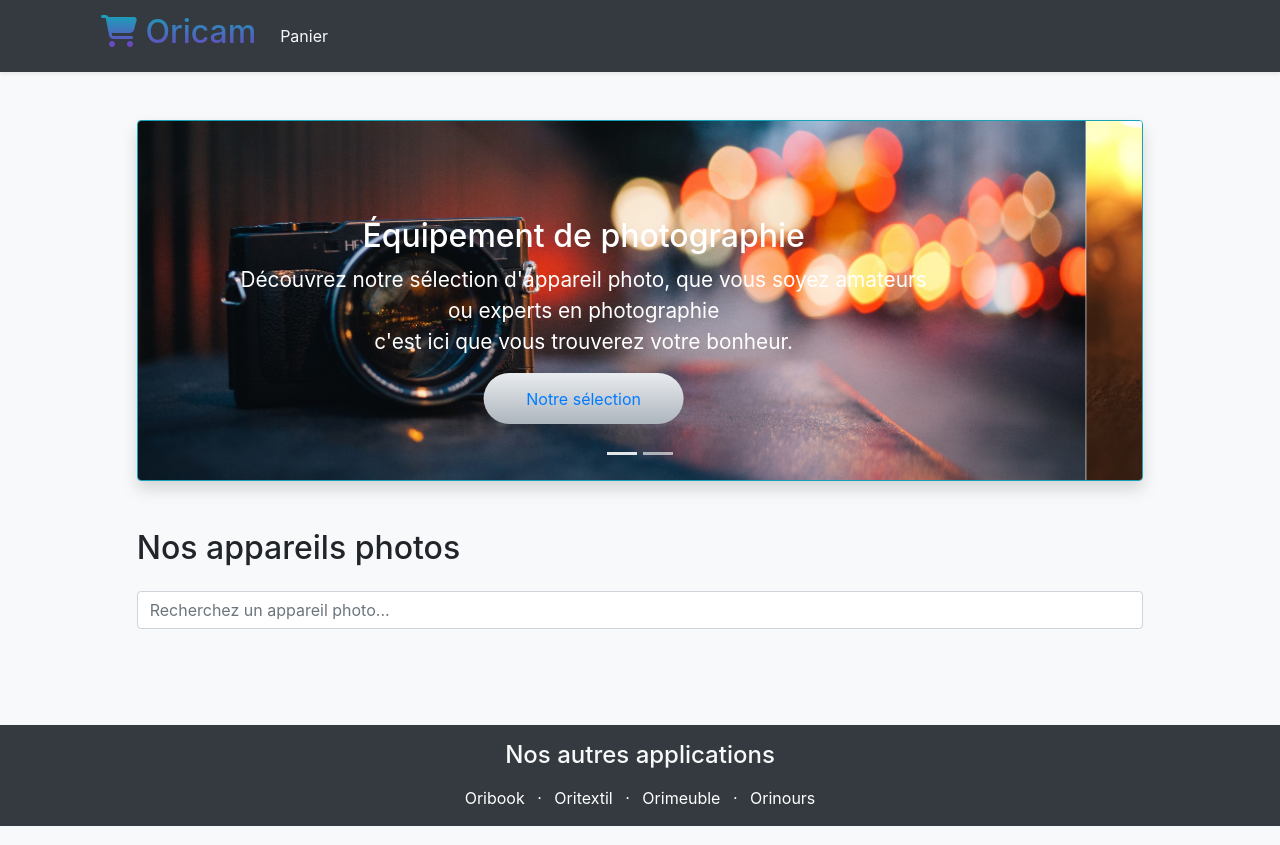
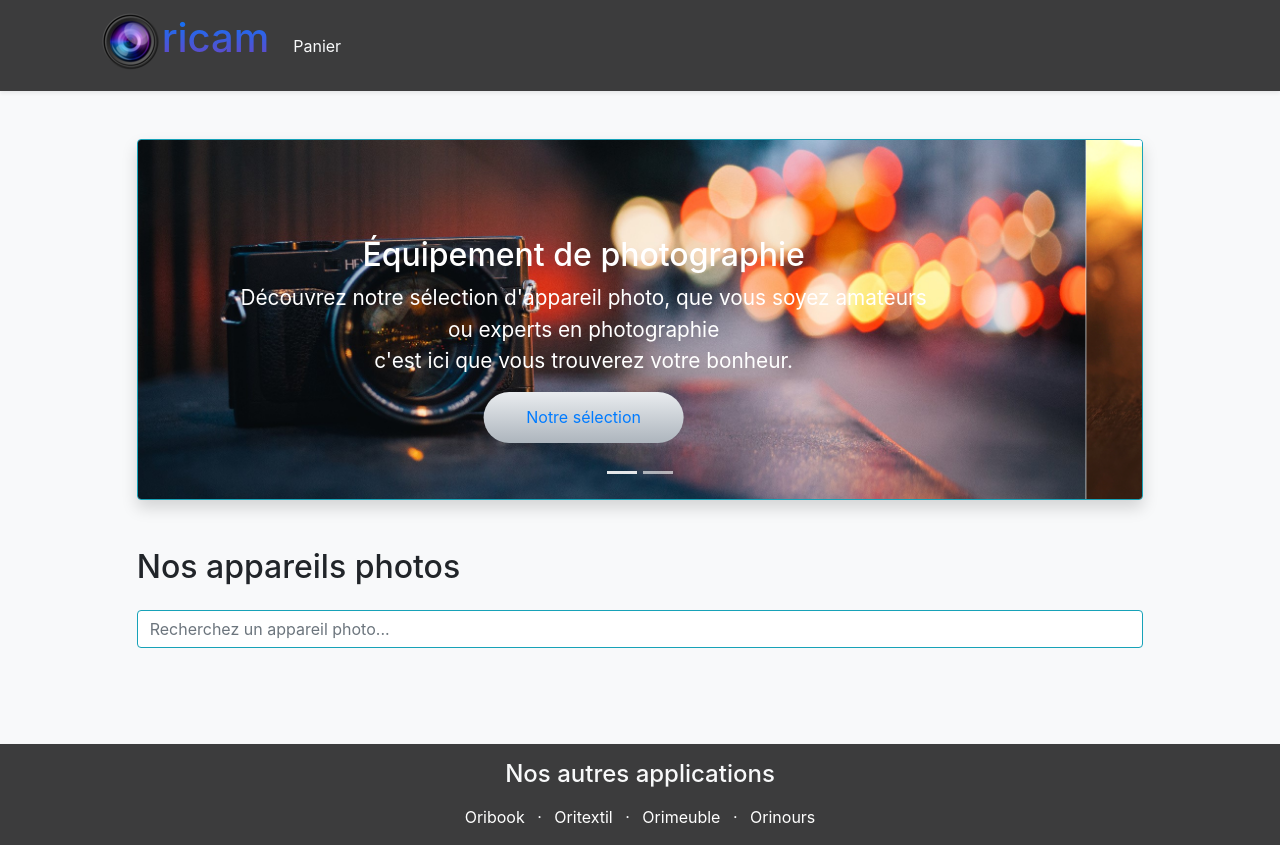
Before and after one commit to Hyalin-Git/NicolasTombal_5_05042021, a website: page index.html in a window 1280 px wide. Drawn offline with nearby package versions, Linux system fonts and the light colour scheme; no server answers.

Commit message:
logo ajustement

```diff
--- a/index.html
+++ b/index.html
@@ -22,9 +22,9 @@
                     <div class="col">
                         <nav class="col navbar navbar-expand-md navbar-dark">
                             <a class="navbar-brand" href="index.html">
-                                <h1 class="h2 Color">
-                                    <i class="fas fa-shopping-cart Color__logo"></i>
-                                    <span class="Color__title">Oricam</span>
+                                <h1 class="d-none d-sm-block Color">
+                                    <img src="images/Logo.png" alt="logo oricam">
+                                    <span class="Color__title">ricam</span>
                                 </h1>
                             </a>
                             <button class="navbar-toggler" type="button" data-toggle="collapse" data-target="#navbarContent">
@@ -89,7 +89,7 @@
                 <h2 id="appareils" class="mb-4">Nos appareils photos</h2>
                 <div class="row mb-5">
                     <div class="col">
-                    <input class="form-control" id="searchInput" type="text" placeholder="Recherchez un appareil photo...">
+                    <input class="form-control border border-info" id="searchInput" type="text" placeholder="Recherchez un appareil photo...">
                     </div>
                 </div>
                 <div id="photoList">
--- a/sass/_variable_overrides.scss
+++ b/sass/_variable_overrides.scss
@@ -0,0 +1 @@
+$dark: #3c3c3d;
--- a/sass/page/_index.scss
+++ b/sass/page/_index.scss
@@ -2,16 +2,10 @@
 // Couleur Du Logo & Titre //
 .Color
 {
-  &__logo
-    {
-        background-image: linear-gradient($cyan, $purple);
-        -webkit-background-clip: text;
-        -webkit-text-fill-color: transparent;
-        font-weight: 600;
-    }
     &__title
     {
-        background-image: linear-gradient($cyan, $purple);
+        margin-left: -8px;
+        background-image: linear-gradient($primary, $purple);
         -webkit-background-clip: text;
         -webkit-text-fill-color: transparent;
     }
--- a/sass/style.scss
+++ b/sass/style.scss
@@ -1,5 +1,5 @@
+@import "./variable_overrides";
 @import "../node_modules/bootstrap/scss/bootstrap.scss";
-@import './variable_overrides';
 @import "page/index.scss";
 @import "utils/variables";
 @import "components/selection";
```
Also changed, not shown: css/style.css, images/dpqzpldmq.png (added), images/dqldlqz.png (added), images/dqzqzd.png (added), images/logo.png (added), 1 other file.
